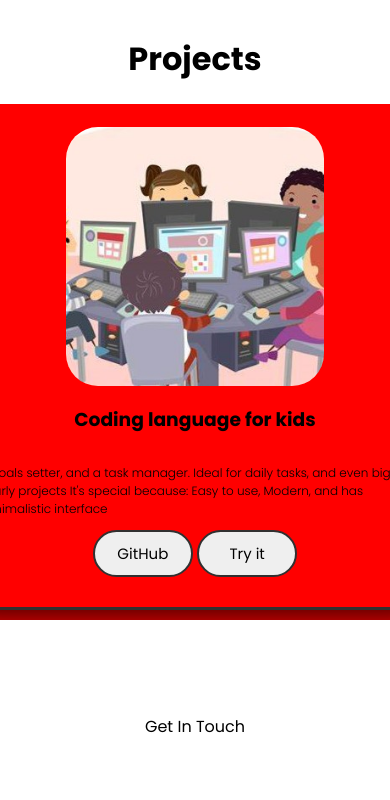
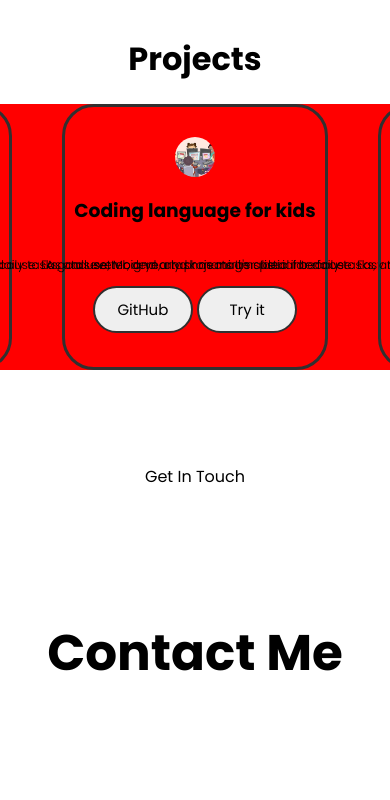
Before and after one commit to yanischaref/yanischaref.github.io, a plain HTML site: page index.html in a window 390 px wide. Shown: the part 2367-3167 px from the top of the page. Drawn offline with Linux system fonts and the light colour scheme.

Commit message:
No description, but it's a mobile resposive thing

```diff
--- a/styles/mediaqueries.css
+++ b/styles/mediaqueries.css
@@ -104,19 +104,27 @@
         align-items: center;
         background-color: red;
         overflow-x: scroll;
+        white-space: nowrap;
     }
     .project {
-        width: 80vw;
-        height: 50vh;
+        width: 200px;
+        height: 200px;
         transition: transform 0.3s ease-in-out;
     }
 
+    .projects-imgs {
+        width: 20%;
+        font-size: .8rem;
+    }
+
+    /*
     .slected-mob-project {
         box-shadow: 0 30px 30px -20px rgba(0, 0, 0, 0.7);
         transform: translateY(-10px);
-        width: 90%;
-        height: 70%;
+        width: 90vh;
+        height: 50vh;
     }
+    */
 
     #fontend-box {
         margin: 0;
```
